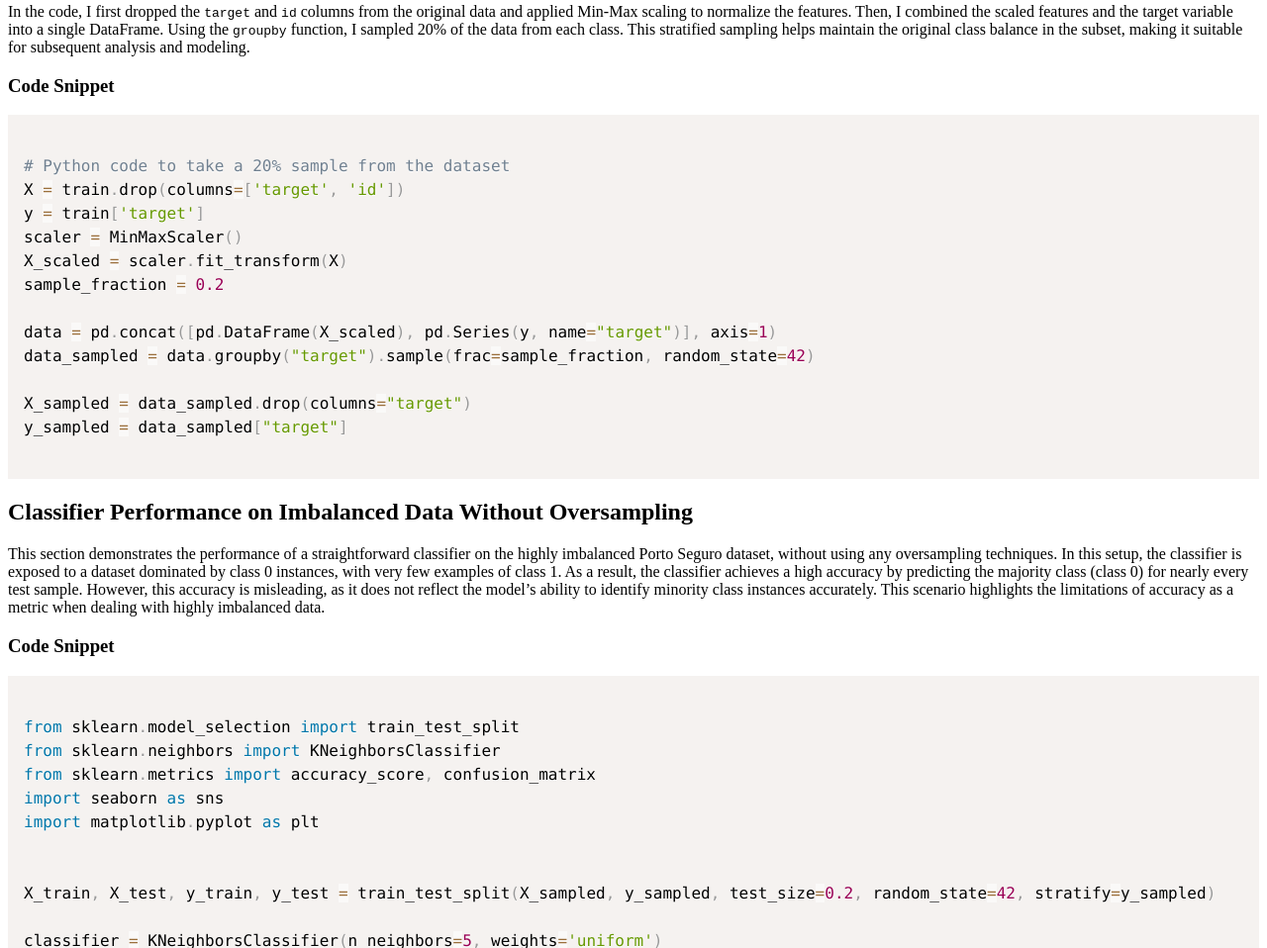
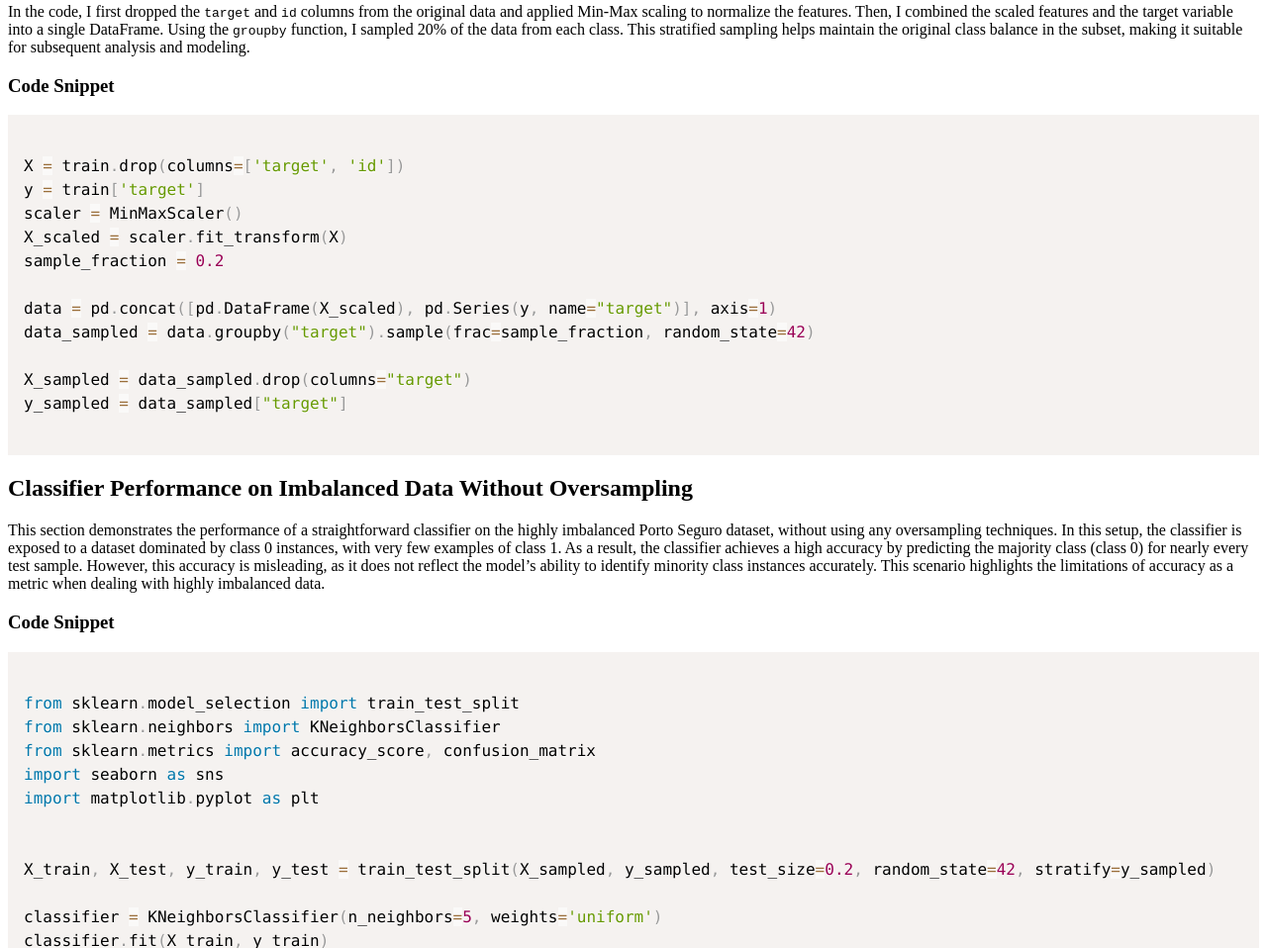
Before and after one commit to patrick-church/patrick-church.Capstone-Projects-In-Data-Apps, a plain HTML site: page Homework4.html in a window 1280 px wide. Shown: the part 1315-2273 px from the top of the page at 99% size. Drawn offline with nearby package versions, Linux system fonts and the light colour scheme.

Commit message:
Update Homework4.html

```diff
--- a/Homework4.html
+++ b/Homework4.html
@@ -68,7 +68,6 @@ count.plot(kind='bar', title='Count of Target Variable')
 
     <h3>Code Snippet</h3>
     <pre><code class="language-python">
-# Python code to take a 20% sample from the dataset
 X = train.drop(columns=['target', 'id'])
 y = train['target']
 scaler = MinMaxScaler()
```
